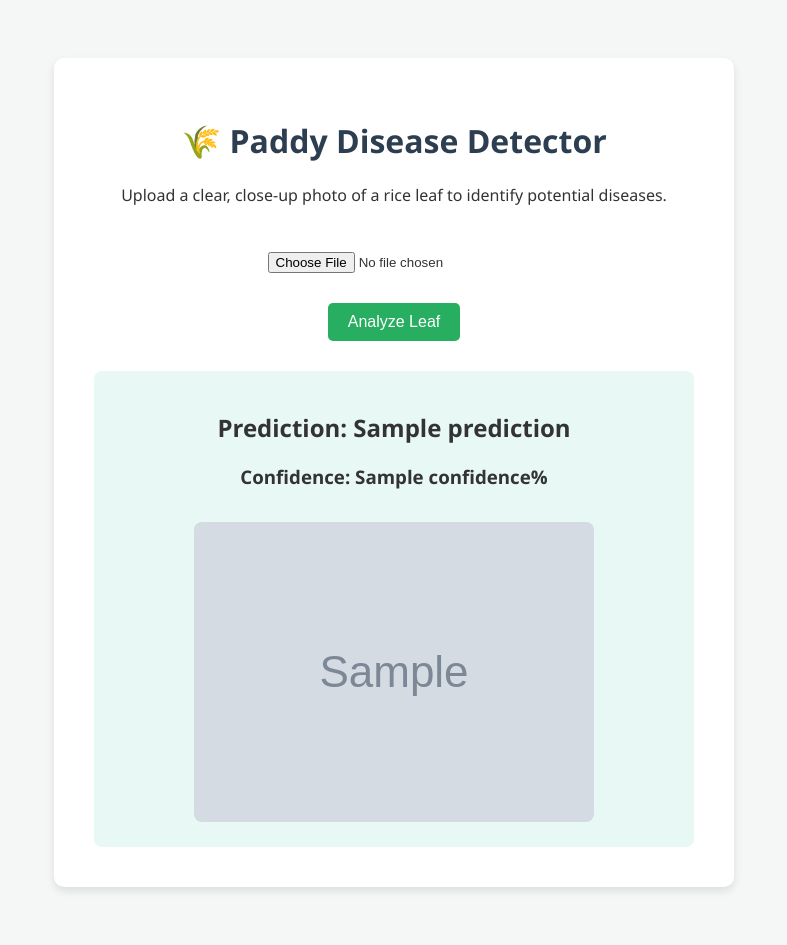
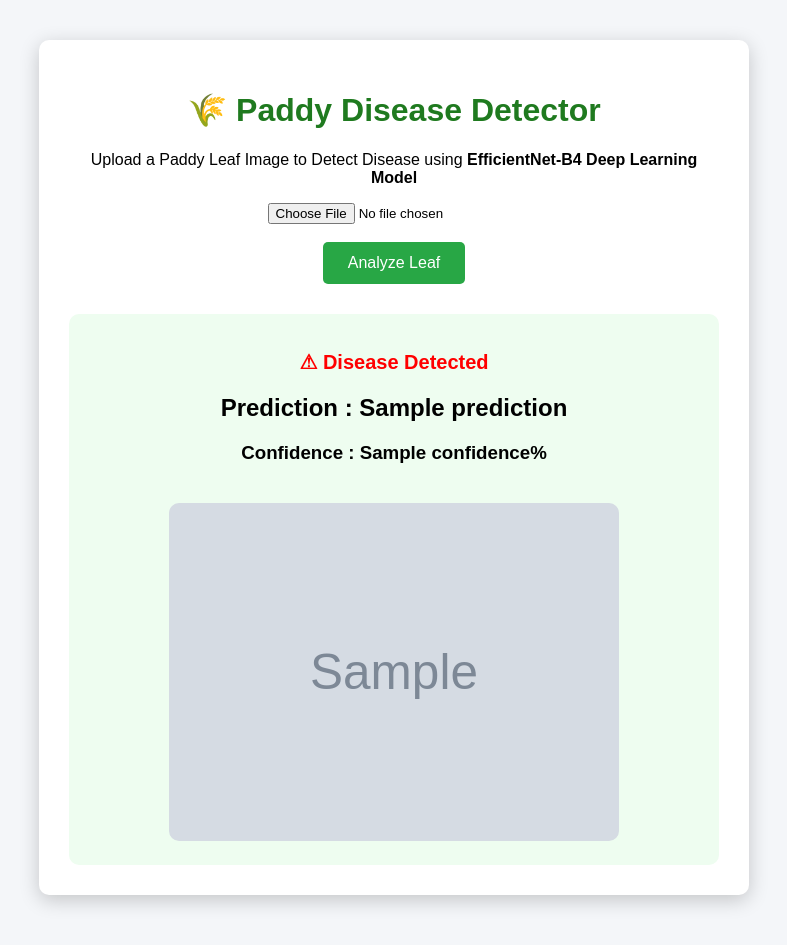
Before and after one commit to Gowtham-RM/Final-year-project-1, a Flask app: template templates/index.html in a window 1280 px wide. Shown: the whole page, without its empty margins (246-1033 px from the left). After the commit the page ends 907 px from the top, so only its background shows below. Run offline with Flask 3, Linux system fonts and the light colour scheme; the template is opened without the code that fills it: most values are stand-ins (such as "Sample title", 1, 10 or a date in 2020); grey boxes marked "Sample" are stand-in pictures.

Commit message:
Update paddy disease app UI and inference

```diff
--- a/app.py
+++ b/app.py
@@ -2,69 +2,106 @@ from flask import Flask, render_template, request, redirect
 import os
 import numpy as np
 import cv2
+
 from tensorflow.keras.models import load_model
-from tensorflow.keras.applications.densenet import preprocess_input
+from tensorflow.keras.applications.efficientnet import preprocess_input
 
 app = Flask(__name__)
-app.config['UPLOAD_FOLDER'] = 'static/uploads/'
 
-# Create upload folder if it doesn't exist
-os.makedirs(app.config['UPLOAD_FOLDER'], exist_ok=True)
+UPLOAD_FOLDER = "static/uploads"
+app.config["UPLOAD_FOLDER"] = UPLOAD_FOLDER
 
-# 1. Load your trained DenseNet model
-MODEL_PATH = 'densenet_best.keras'
+os.makedirs(UPLOAD_FOLDER, exist_ok=True)
+
+# --------------------------------------------------
+# Load EfficientNet Model
+# --------------------------------------------------
+
+MODEL_PATH = "efficientnet_phase2_best.keras"
+
 model = load_model(MODEL_PATH)
 
-# 2. Define the exact 10 classes
+# --------------------------------------------------
+# Class Labels
+# --------------------------------------------------
+
 class_labels = [
-    'bacterial_leaf_blight', 'bacterial_leaf_streak', 'bacterial_panicle_blight',
-    'blast', 'brown_spot', 'dead_heart', 'downy_mildew', 'hispa', 'normal', 'tungro'
+    "bacterial_leaf_blight",
+    "bacterial_leaf_streak",
+    "bacterial_panicle_blight",
+    "blast",
+    "brown_spot",
+    "dead_heart",
+    "downy_mildew",
+    "hispa",
+    "normal",
+    "tungro"
 ]
 
+# --------------------------------------------------
+# Prediction Function
+# --------------------------------------------------
+
 def predict_image(image_path):
-    """Processes the image and runs the DenseNet model"""
-    # Read and resize image
-    img = cv2.imread(image_path)
-    img = cv2.cvtColor(img, cv2.COLOR_BGR2RGB)
-    img = cv2.resize(img, (224, 224))
 
-    # Expand dimensions and apply DenseNet preprocessing
-    img_array = np.expand_dims(img, axis=0)
-    img_processed = preprocess_input(img_array)
+    image = cv2.imread(image_path)
 
-    # Predict
-    predictions = model.predict(img_processed)
-    confidence = np.max(predictions) * 100
-    predicted_class = class_labels[np.argmax(predictions)]
+    image = cv2.cvtColor(image, cv2.COLOR_BGR2RGB)
+
+    image = cv2.resize(image, (224,224))
+
+    image = np.array(image, dtype=np.float32)
+
+    image = np.expand_dims(image, axis=0)
+
+    image = preprocess_input(image)
+
+    prediction = model.predict(image, verbose=0)
+
+    predicted_index = np.argmax(prediction)
+
+    confidence = float(np.max(prediction))*100
+
+    predicted_class = class_labels[predicted_index]
 
     return predicted_class, confidence
 
-# 3. Create the Web Route
-@app.route('/', methods=['GET', 'POST'])
+
+# --------------------------------------------------
+# Home Page
+# --------------------------------------------------
+
+@app.route("/", methods=["GET","POST"])
+
 def index():
-    if request.method == 'POST':
-        if 'file' not in request.files:
+
+    if request.method=="POST":
+
+        if "file" not in request.files:
             return redirect(request.url)
 
-        file = request.files['file']
-        if file.filename == '':
+        file=request.files["file"]
+
+        if file.filename=="":
             return redirect(request.url)
 
-        if file:
-            filepath = os.path.join(app.config['UPLOAD_FOLDER'], file.filename)
-            file.save(filepath)
+        filepath=os.path.join(app.config["UPLOAD_FOLDER"],file.filename)
 
-            predicted_class, confidence = predict_image(filepath)
+        file.save(filepath)
 
-            # Format the output clearly
-            formatted_prediction = predicted_class.replace('_', ' ').title()
+        prediction,confidence=predict_image(filepath)
 
-            return render_template('index.html',
-                                   uploaded_image=filepath,
-                                   prediction=formatted_prediction,
-                                   confidence=round(confidence, 2))
+        prediction=prediction.replace("_"," ").title()
 
-    return render_template('index.html')
+        return render_template(
+            "index.html",
+            uploaded_image=filepath,
+            prediction=prediction,
+            confidence=round(confidence,2)
+        )
 
-if __name__ == '__main__':
+    return render_template("index.html")
+
+
+if __name__=="__main__":
     app.run(debug=True)
--- a/templates/index.html
+++ b/templates/index.html
@@ -1,46 +1,204 @@
 <!DOCTYPE html>
-<html lang="en">
+<html>
+
 <head>
+
 <meta charset="UTF-8">
-    <meta name="viewport" content="width=device-width, initial-scale=1.0">
+
 <title>Paddy Disease Detector</title>
+
 <style>
-        body { font-family: 'Segoe UI', Tahoma, Geneva, Verdana, sans-serif; background-color: #f4f7f6; color: #333; text-align: center; padding: 50px; }
-        .container { background-color: white; padding: 40px; border-radius: 10px; box-shadow: 0 4px 8px rgba(0,0,0,0.1); max-width: 600px; margin: auto; }
-        h1 { color: #2c3e50; }
-        input[type="file"] { margin: 20px 0; padding: 10px; }
-        button { background-color: #27ae60; color: white; border: none; padding: 10px 20px; font-size: 16px; border-radius: 5px; cursor: pointer; }
-        button:hover { background-color: #2ecc71; }
-        .result { margin-top: 30px; padding: 20px; background-color: #e8f8f5; border-radius: 8px; }
-        .warning { color: #c0392b; font-weight: bold; }
-        img { max-width: 100%; border-radius: 8px; margin-top: 15px; }
+
+body{
+    background:#f4f6f9;
+    font-family:Arial,Helvetica,sans-serif;
+}
+
+.container{
+
+    width:650px;
+
+    margin:40px auto;
+
+    background:white;
+
+    padding:30px;
+
+    border-radius:10px;
+
+    box-shadow:0 5px 20px rgba(0,0,0,.2);
+
+    text-align:center;
+
+}
+
+h1{
+
+    color:#1f7a1f;
+
+}
+
+button{
+
+    background:#28a745;
+
+    color:white;
+
+    border:none;
+
+    padding:12px 25px;
+
+    font-size:16px;
+
+    cursor:pointer;
+
+    border-radius:5px;
+
+}
+
+button:hover{
+
+    background:#218838;
+
+}
+
+.result{
+
+    margin-top:30px;
+
+    background:#eefdf0;
+
+    padding:20px;
+
+    border-radius:10px;
+
+}
+
+img{
+
+    width:100%;
+
+    max-width:450px;
+
+    margin-top:20px;
+
+    border-radius:10px;
+
+}
+
+.high{
+
+    color:green;
+
+    font-size:20px;
+
+}
+
+.low{
+
+    color:red;
+
+    font-size:20px;
+
+}
+
+.warning{
+
+    color:red;
+
+    font-weight:bold;
+
+    margin-top:15px;
+
+}
+
 </style>
+
 </head>
+
 <body>
 
 <div class="container">
+
 <h1>🌾 Paddy Disease Detector</h1>
-        <p>Upload a clear, close-up photo of a rice leaf to identify potential diseases.</p>
 
-        <form action="/" method="POST" enctype="multipart/form-data">
+<p>
+Upload a Paddy Leaf Image to Detect Disease using
+<b>EfficientNet-B4 Deep Learning Model</b>
+</p>
+
+<form method="POST" enctype="multipart/form-data">
+
 <input type="file" name="file" accept="image/*" required>
-            <br>
-            <button type="submit">Analyze Leaf</button>
+
+<br><br>
+
+<button type="submit">
+
+Analyze Leaf
+
+</button>
+
 </form>
 
 {% if prediction %}
+
 <div class="result">
-                <h2>Prediction: {{ prediction }}</h2>
-                <h3>Confidence: {{ confidence }}%</h3>
 
-                {% if confidence < 75.0 %}
-                    <p class="warning">⚠️ Confidence is low. Ensure the image is well-lit and focuses on a single leaf.</p>
+{% if prediction=="Normal" %}
+
+<h2 class="high">
+
+✅ Healthy Leaf
+
+</h2>
+
+{% else %}
+
+<h2 class="low">
+
+⚠ Disease Detected
+
+</h2>
+
 {% endif %}
 
-                <img src="{{ uploaded_image }}" alt="Uploaded Paddy Leaf">
+<h2>
+
+Prediction :
+
+{{ prediction }}
+
+</h2>
+
+<h3>
+
+Confidence :
+
+{{ confidence }}%
+
+</h3>
+
+{% if confidence<75 %}
+
+<p class="warning">
+
+Low confidence.<br>
+
+Please upload a clearer image of a single rice leaf.
+
+</p>
+
+{% endif %}
+
+<img src="{{ uploaded_image }}">
+
 </div>
+
 {% endif %}
+
 </div>
 
 </body>
+
 </html>
```
Lines whose indentation alone changed are shown as unchanged.
